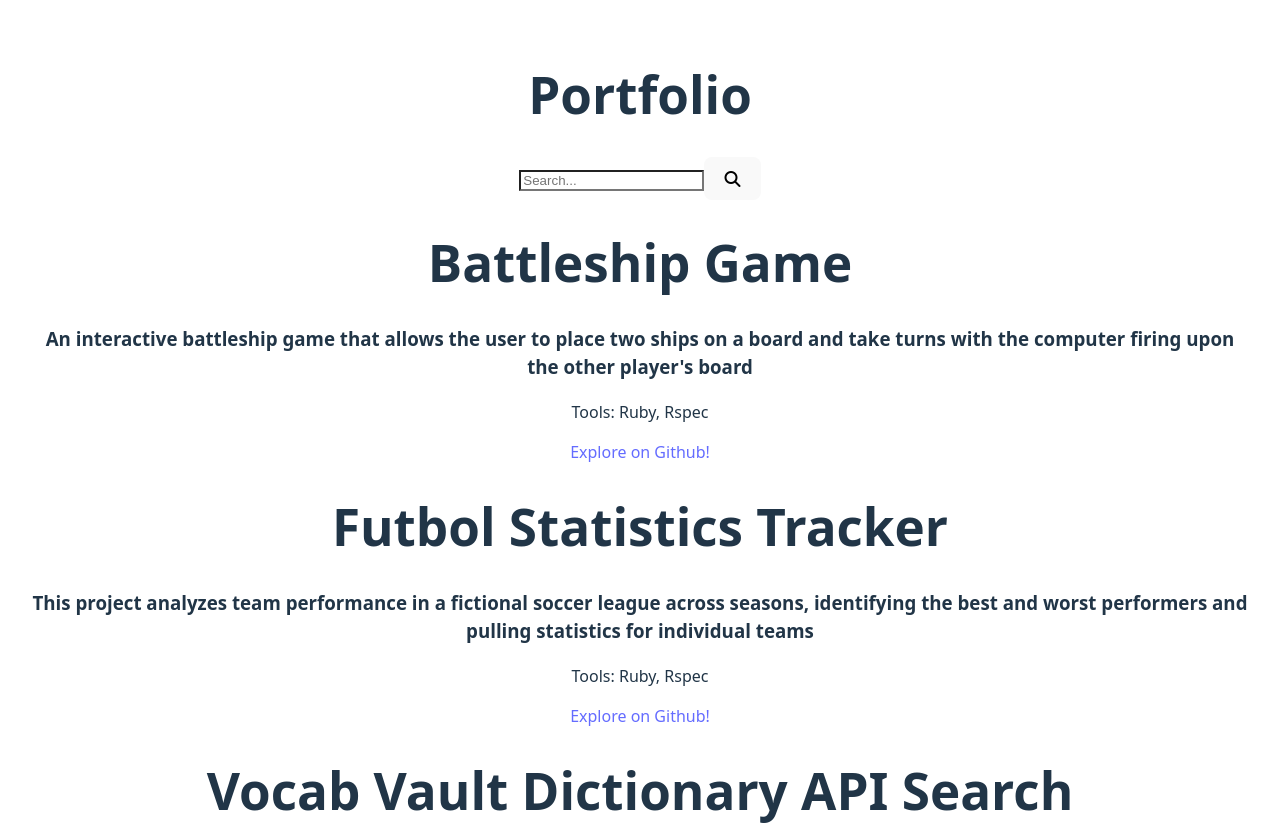
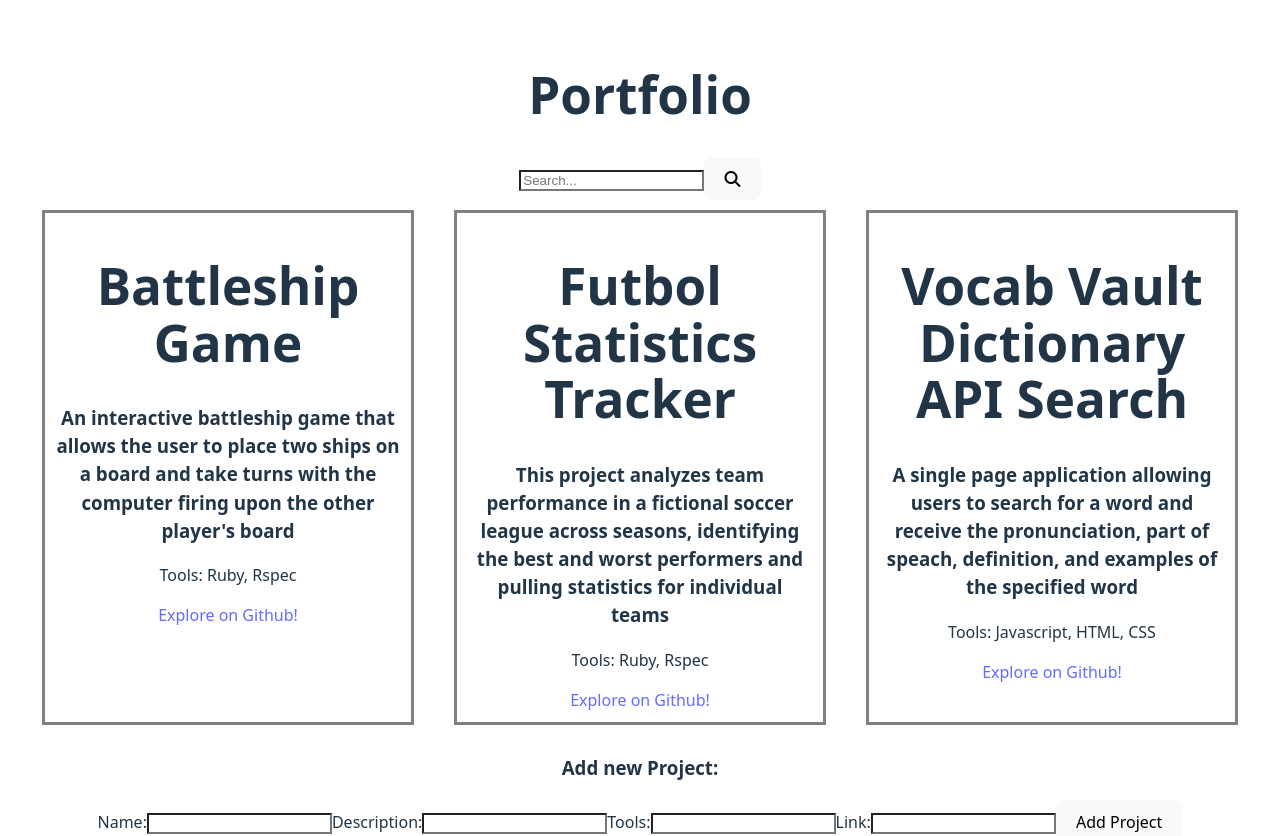
Before and after one commit to KatyaW-01/react-portfolio, a React (Vite) app: page / in a window 1280 px wide. Shown: the top 836 px of the page. Built offline with nearby package versions, Linux system fonts and the light colour scheme.

Commit message:
Add css modules and style project divs

```diff
--- a/src/components/ProjectCard.jsx
+++ b/src/components/ProjectCard.jsx
@@ -1,8 +1,9 @@
 import React from "react"
+import styles from '../styles/ProjectCard.module.css'
 
 const ProjectCard = ({project}) => {
   return (
-    <div>
+    <div className={styles.card} >
       <h1>{project.name}</h1>
       <h3>{project.description}</h3>
       <p>Tools: {project.tools}</p>
--- a/src/components/ProjectList.jsx
+++ b/src/components/ProjectList.jsx
@@ -1,12 +1,13 @@
 import React from "react"
 import ProjectCard from './ProjectCard'
+import styles from '../styles/ProjectList.module.css'
 
 const ProjectList = ({projects, newProjects = [] }) => {
   if(projects.length === 0 && newProjects.length === 0) {
     return <p>No projects. Please add a new project</p>
   }
   return (
-    <div>
+    <div className={styles.container} >
       {projects.map((project)=>(
         <ProjectCard key={project.id} project={project}/>
       ))}
--- /dev/null
+++ b/src/styles/ProjectCard.module.css
@@ -0,0 +1,6 @@
+.card {
+  border: 3px solid grey;
+  margin: 10px;
+  padding: 10px;
+  background-color: white
+}
--- /dev/null
+++ b/src/styles/ProjectList.module.css
@@ -0,0 +1,5 @@
+.container {
+  display: grid;
+  grid-template-columns: repeat(3,1fr);
+  gap: 20px;
+}
```
